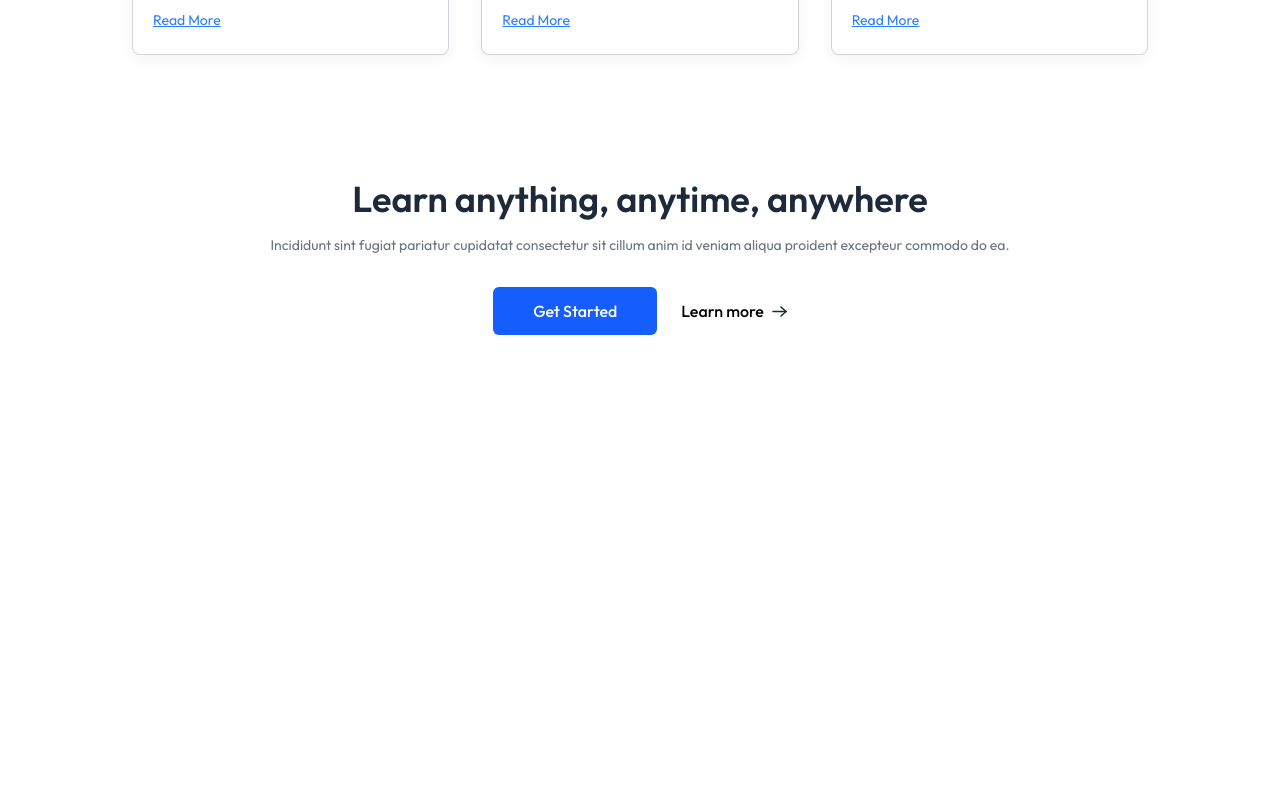
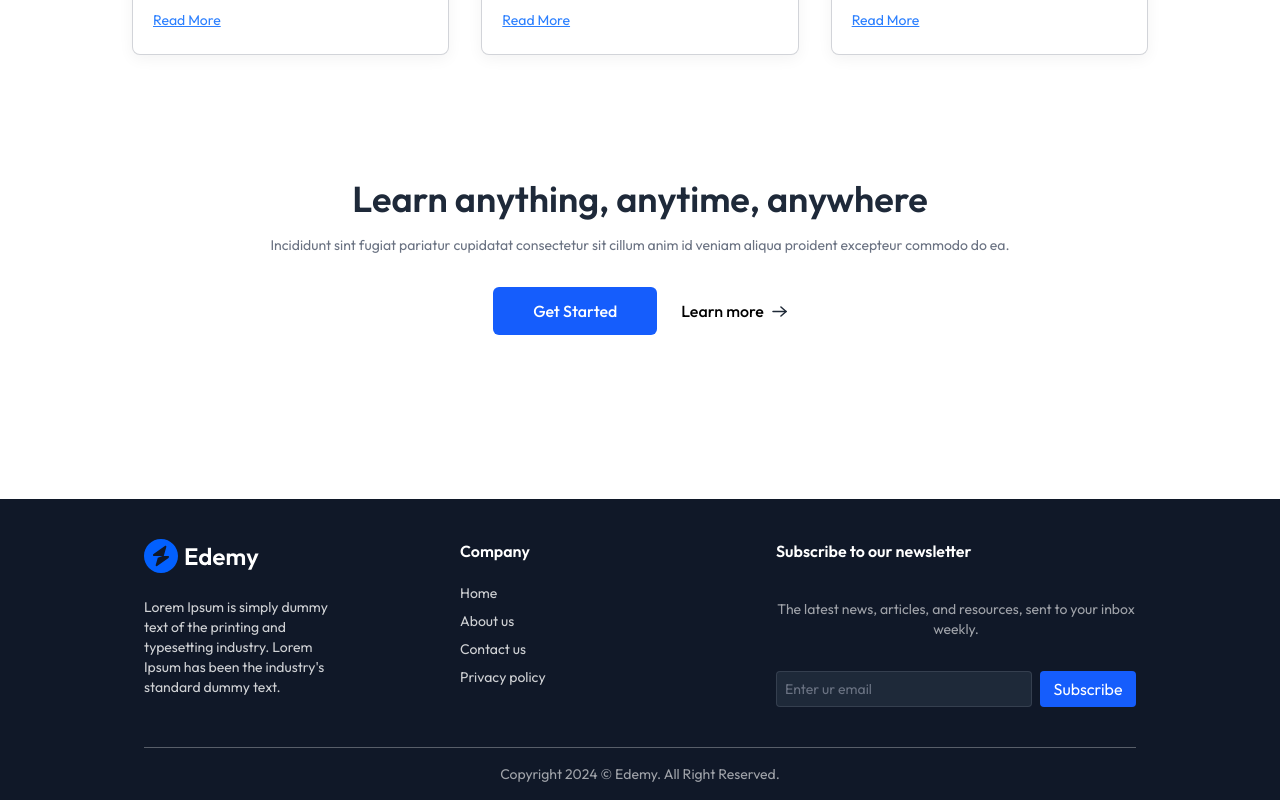
Before and after one commit to HosseinDakhili/Lms-website, a React (Vite) app: page / in a window 1280 px wide. Shown: the part 1843-2643 px from the top of the page. Before the commit the page ends 2274 px from the top, so only its background shows below. Built offline with nearby package versions, Linux system fonts and the light colour scheme; no server answers.

Commit message:
Add Footer component with layout and subscription functionality to Home page

```diff
--- a/src/components/student/Footer.jsx
+++ b/src/components/student/Footer.jsx
@@ -1,11 +1,61 @@
-import React from 'react'
+import React from "react";
+import { assets } from "../../assets/assets";
+import { Link } from "react-router-dom";
 
 const Footer = () => {
   return (
-    <footer>
-      <h1>Footer</h1>
+    <footer className="bg-gray-900 md:px-36 text-left w-full mt-10">
+      <div className="flex flex-col md:flex-row items-start px-8 md:px-0 justify-center gap-10 md:gap-32 py-10 border-b border-white/30">
+        <div className="flex flex-col md:items-start items-center w-full">
+          <img src={assets.logo_dark} alt="logo" />
+          <p className="mt-6 text-center md:text-left text-sm text-white/80">
+            Lorem Ipsum is simply dummy text of the printing and typesetting
+            industry. Lorem Ipsum has been the industry's standard dummy text.
+          </p>
+        </div>
+        <div className="flex-flex-col md:items-start items-center w-full">
+          <h2 className="font-semibold text-white mb-5 ">Company</h2>
+          <ul className="flex md:flex-col w-full justify-between text-sm text-white/80 md:space-y-2">
+            <li>
+              <Link to="/">Home</Link>
+            </li>
+            <li>
+              <Link to="/">About us</Link>
+            </li>
+            <li>
+              <Link to="/">Contact us</Link>
+            </li>
+            <li>
+              <Link to="/">Privacy policy</Link>
+            </li>
+          </ul>
+        </div>
+        <div className="hidden md:flex flex-col items-start w-full">
+          <h2 className="font-semibold text-white mb-5">
+            Subscribe to our newsletter
+          </h2>
+          <p className="py-4 text-center text-xs md:text-sm text-white/60">
+            The latest news, articles, and resources, sent to your inbox weekly.
+          </p>
+          <div className="flex items-center gap-2 pt-4">
+            <input
+              className="border border-gray-500/30 bg-gray-800 text-gray-500 placeholder-gray-500 outline-none w-64 h-9 rounded px-2 text-sm"
+              type="email"
+              placeholder="Enter ur email"
+              name=""
+              id=""
+            />
+            <button className="bg-blue-600 w-24 h-9 text-white rounded">
+              Subscribe
+            </button>
+          </div>
+        </div>
+      </div>
+      <p className="py-4 text-center text-xs md:text-sm text-white/60">
+        Copyright 2024 © Edemy. All Right Reserved.
+      </p>
     </footer>
-  )
-}
+  );
+};
 
-export default Footer
+export default Footer;
--- a/src/pages/Student/Home.jsx
+++ b/src/pages/Student/Home.jsx
@@ -6,6 +6,7 @@ import SearchBar from '../../components/student/SearchBar'
 import CoursesSection from '../../components/student/CoursesSection'
 import TestimonielsSection from '../../components/student/TestimonielsSection'
 import CallToAction from '../../components/student/CallToAction'
+import Footer from '../../components/student/Footer'
 
 const Home = () => {
   return (
@@ -16,6 +17,7 @@ const Home = () => {
       <CoursesSection/>
       <TestimonielsSection/>
       <CallToAction/>
+      <Footer/>
     </div>
   )
 }
```
